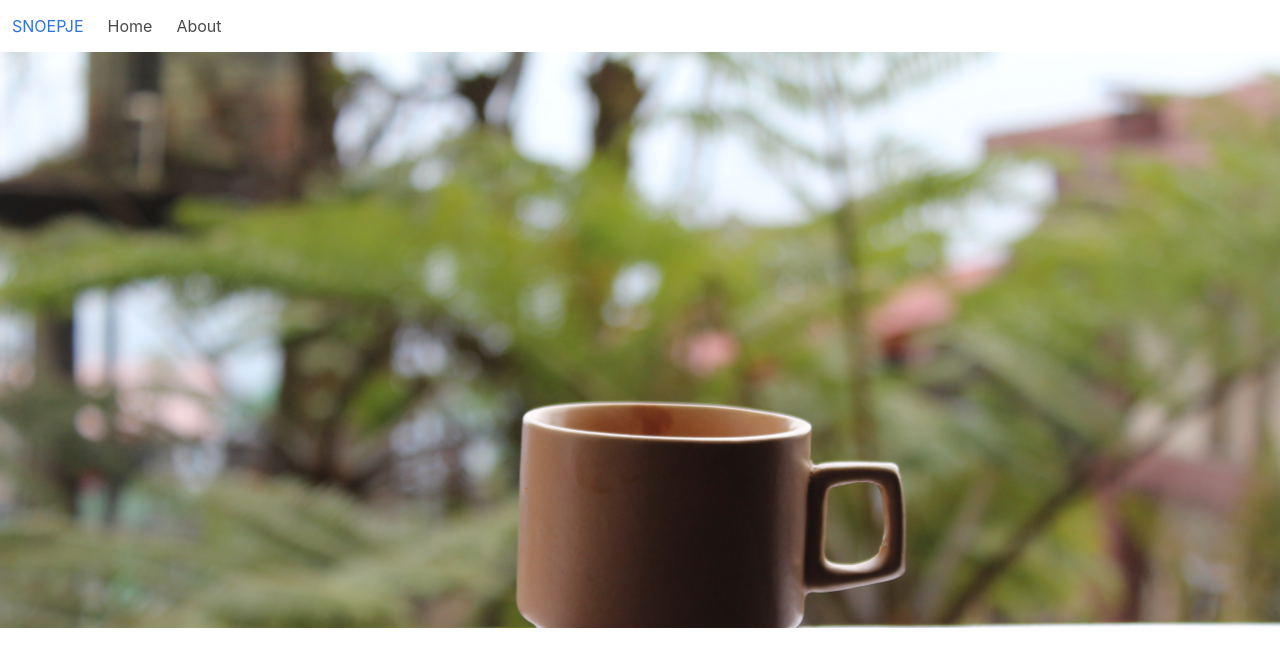
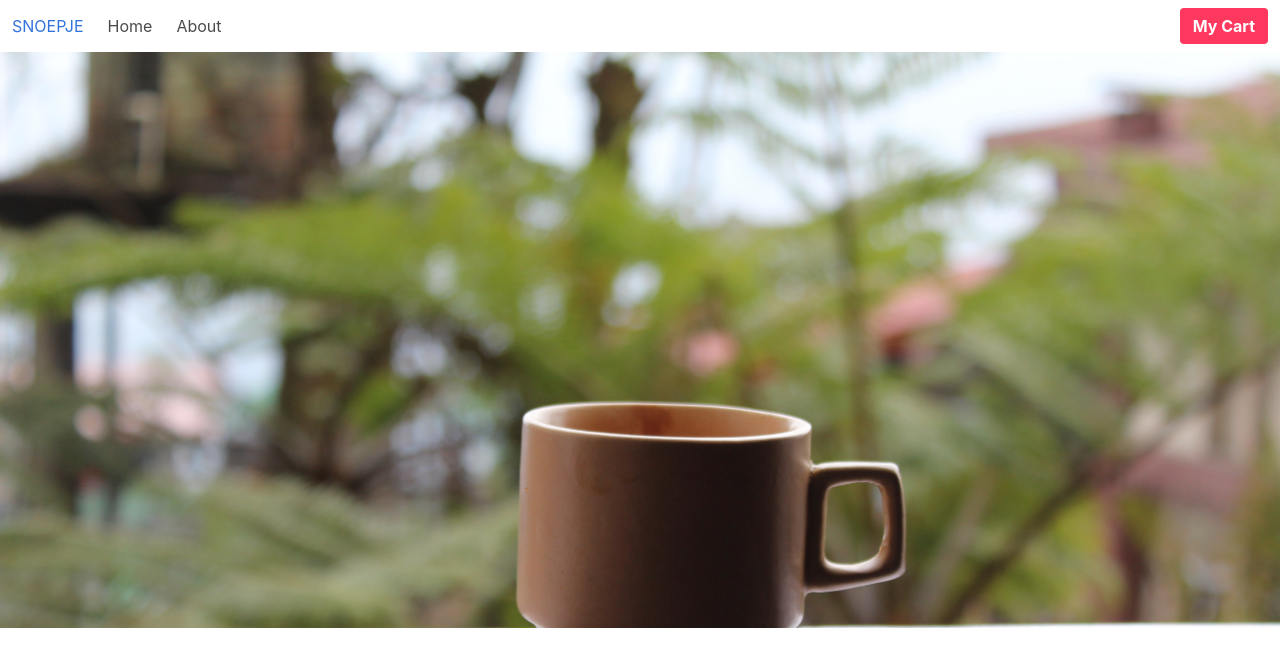
Before and after one commit to natgrant/snoepje, a React (Create React App) app: page / in a window 1280 px wide. Shown: the top 666 px of the page. Built offline with nearby package versions, Linux system fonts and the light colour scheme.

Commit message:
add cart button

```diff
--- a/src/Nav.jsx
+++ b/src/Nav.jsx
@@ -29,6 +29,16 @@ export default function Nav() {
               <a class="navbar-item">About</a>
             </div>
           </div>
+
+          <div class="navbar-end">
+            <div class="navbar-item">
+              <div class="buttons">
+                <a class="button is-danger">
+                  <strong>My Cart</strong>
+                </a>
+              </div>
+            </div>
+          </div>
         </nav>
       </div>
     </Fragment>
```
